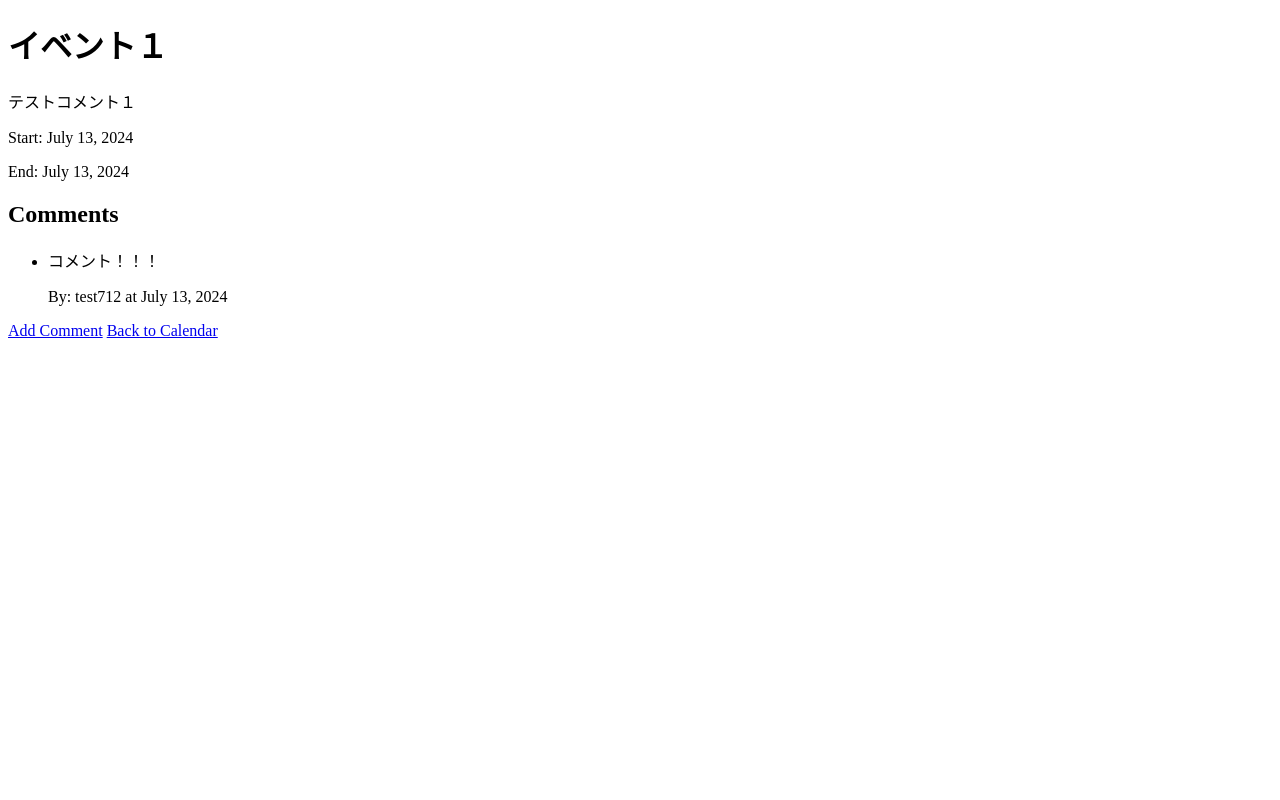
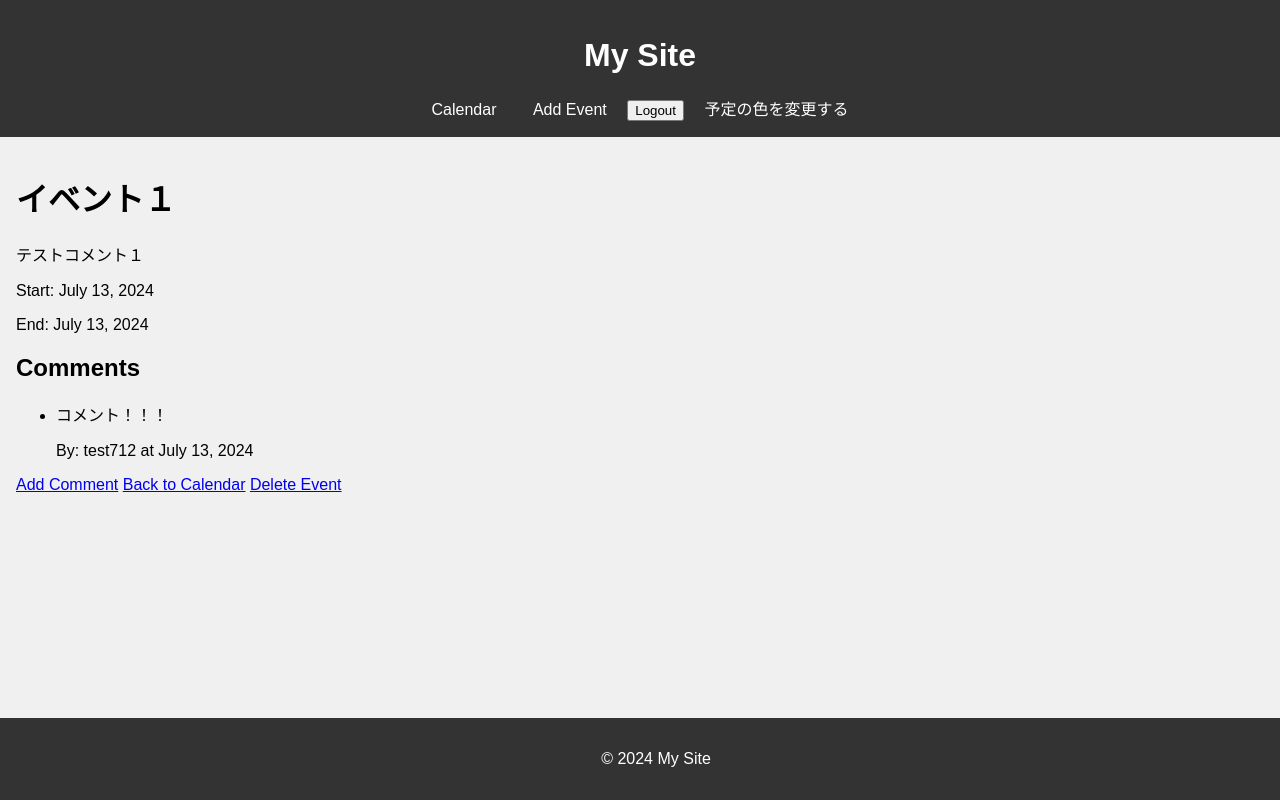
Before and after one commit to uni4x/repo3, a Django app: page /events/14/ in a window 1280 px wide. Run offline with Django 5.2, Linux system fonts and the light colour scheme; a user stored in the database is signed in; data comes from the database, SQL or seed files in the repository; both versions use the stored data as it was after the commit; some libraries are stand-ins or nearby versions.

Commit message:
add delete function, add css

```diff
--- /dev/null
+++ b/events/static/css/styles.css
@@ -0,0 +1,34 @@
+/* static/css/styles.css */
+body {
+    font-family: Arial, sans-serif;
+    background-color: #f0f0f0;
+    margin: 0;
+    padding: 0;
+}
+
+header {
+    background-color: #333;
+    color: white;
+    padding: 1rem;
+    text-align: center;
+}
+
+nav a {
+    color: white;
+    margin: 0 1rem;
+    text-decoration: none;
+}
+
+main {
+    padding: 1rem;
+}
+
+footer {
+    background-color: #333;
+    color: white;
+    text-align: center;
+    padding: 1rem;
+    position: fixed;
+    width: 100%;
+    bottom: 0;
+}
--- /dev/null
+++ b/events/templates/base.html
@@ -0,0 +1,34 @@
+<!-- templates/base.html -->
+<!DOCTYPE html>
+<html lang="en">
+<head>
+    <meta charset="UTF-8">
+    <title>{% block title %}My Site{% endblock %}</title>
+    {% load static %}
+    <link rel="stylesheet" href="{% static 'css/styles.css' %}">
+    <link rel="stylesheet" href="https://cdnjs.cloudflare.com/ajax/libs/fullcalendar/3.10.2/fullcalendar.min.css" />
+    <script src="https://cdnjs.cloudflare.com/ajax/libs/moment.js/2.24.0/moment.min.js"></script>
+    <script src="https://cdnjs.cloudflare.com/ajax/libs/jquery/3.4.1/jquery.min.js"></script>
+    <script src="https://cdnjs.cloudflare.com/ajax/libs/fullcalendar/3.10.2/fullcalendar.min.js"></script>
+</head>
+<body>
+    <header>
+        <h1>My Site</h1>
+        <nav>
+            <a href="{% url 'calendar_view' %}">Calendar</a>
+            <a href="{% url 'add_event' %}">Add Event</a>
+            <form method="post" action="{% url 'logout' %}" style="display:inline;">
+                {% csrf_token %}
+                <button type="submit">Logout</button>
+            </form>
+            <a href="{% url 'update_color' %}">予定の色を変更する</a>
+        </nav>
+    </header>
+    <main>
+        {% block content %}{% endblock %}
+    </main>
+    <footer>
+        <p>&copy; 2024 My Site</p>
+    </footer>
+</body>
+</html>
--- a/events/templates/events/event_detail.html
+++ b/events/templates/events/event_detail.html
@@ -1,12 +1,9 @@
-<!-- templates/events/event_detail.html -->
+<!-- events/templates/events/event_detail.html -->
+{% extends "base.html" %}
 
-<!DOCTYPE html>
-<html lang="en">
-<head>
-    <meta charset="UTF-8">
-    <title>{{ event.title }}</title>
-</head>
-<body>
+{% block title %}{{ event.title }}{% endblock %}
+
+{% block content %}
     <h1>{{ event.title }}</h1>
     <p>{{ event.description }}</p>
     <p>Start: {{ event.start_time }}</p>
@@ -22,5 +19,5 @@
     </ul>
     <a href="{% url 'add_comment' event.id %}">Add Comment</a>
     <a href="{% url 'calendar_view' %}">Back to Calendar</a>
-</body>
-</html>
+    <a href="{% url 'delete_event' event.id %}">Delete Event</a>
+{% endblock %}
--- a/events/urls.py
+++ b/events/urls.py
@@ -7,4 +7,5 @@ urlpatterns = [
     path('', views.calendar_view, name='calendar_view'),
     path('add/', views.add_event, name='add_event'),
     path('<int:event_id>/', views.event_detail, name='event_detail'),
+    path('<int:event_id>/delete/', views.delete_event, name='delete_event'),
 ]
--- a/events/views.py
+++ b/events/views.py
@@ -41,3 +41,12 @@ def event_detail(request, event_id):
     event = get_object_or_404(Event, id=event_id)
     comments = Comment.objects.filter(event=event)
     return render(request, 'events/event_detail.html', {'event': event, 'comments': comments})
+
+
+@login_required
+def delete_event(request, event_id):
+    event = get_object_or_404(Event, id=event_id)
+    if request.method == 'POST':
+        event.delete()
+        return redirect('calendar_view')
+    return render(request, 'events/confirm_delete.html', {'event': event})
--- a/mysite/settings.py
+++ b/mysite/settings.py
@@ -122,9 +122,8 @@ USE_TZ = True
 # https://docs.djangoproject.com/en/5.0/howto/static-files/
 
 STATIC_URL = "static/"
-# STATICFILES_DIRS = [
-#     os.path.join(BASE_DIR, 'static'),
-# ]
+
+STATICFILES_DIRS = [BASE_DIR / "static"]
 
 # Default primary key field type
 # https://docs.djangoproject.com/en/5.0/ref/settings/#default-auto-field
--- a/mysite/urls.py
+++ b/mysite/urls.py
@@ -24,6 +24,7 @@ urlpatterns = [
     path('admin/', admin.site.urls),
     path('accounts/', include('django.contrib.auth.urls')),
     path('events/', include('events.urls')),
+    path('', include('events.urls')),
     path('comments/', include('comments.urls')),
     path('users/', include('users.urls')),
 ]
```
Also changed, not shown: events/templates/events/add_event.html (+6 -10 lines), events/templates/events/calendar.html (+6 -19 lines), events/templates/events/confirm_delete.html (added, +13 -0 lines), README.md, db.sqlite3.
